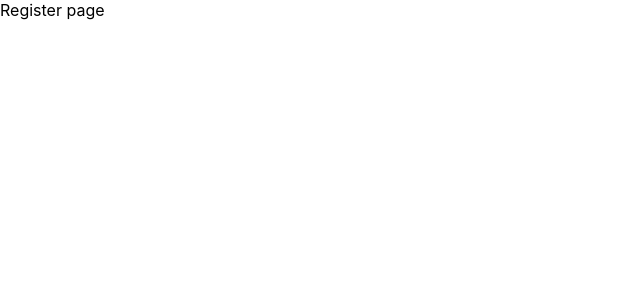
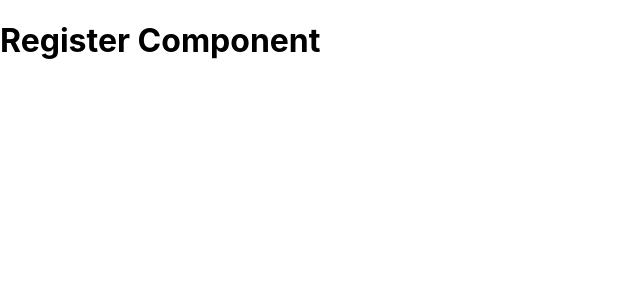
Before and after one commit to mitchellpottratz/JobSwipe-React, a React (Create React App) app: page /register in a window 1280 px wide. Shown: the top 300 px of the page, without its empty margins (0-640 px from the left). Built offline with nearby package versions, Linux system fonts and the light colour scheme.

Commit message:
react router can display a component

```diff
--- a/src/App.js
+++ b/src/App.js
@@ -1,6 +1,9 @@
 import React from 'react';
 import { BrowserRouter, Switch, Route } from "react-router-dom";
 import './App.css';
+
+// component imports
+import Register from './components/authentication/Register.js';
 
 
 class App extends React.Component {
@@ -10,7 +13,7 @@ class App extends React.Component {
       <BrowserRouter>
         <Switch>
           <Route path="/register">
-            Register page
+            <Register />
           </Route>
           <Route path="/">
             Home page
--- /dev/null
+++ b/src/components/authentication/Register.js
@@ -0,0 +1,15 @@
+import React from 'react';
+
+
+class Register extends React.Component {
+
+    render() {
+        return (
+            <div>
+                <h1>Register Component</h1>
+            </div>
+        )
+    }
+}
+
+export default Register;
```
Also changed, not shown: src/logo.svg (deleted).
